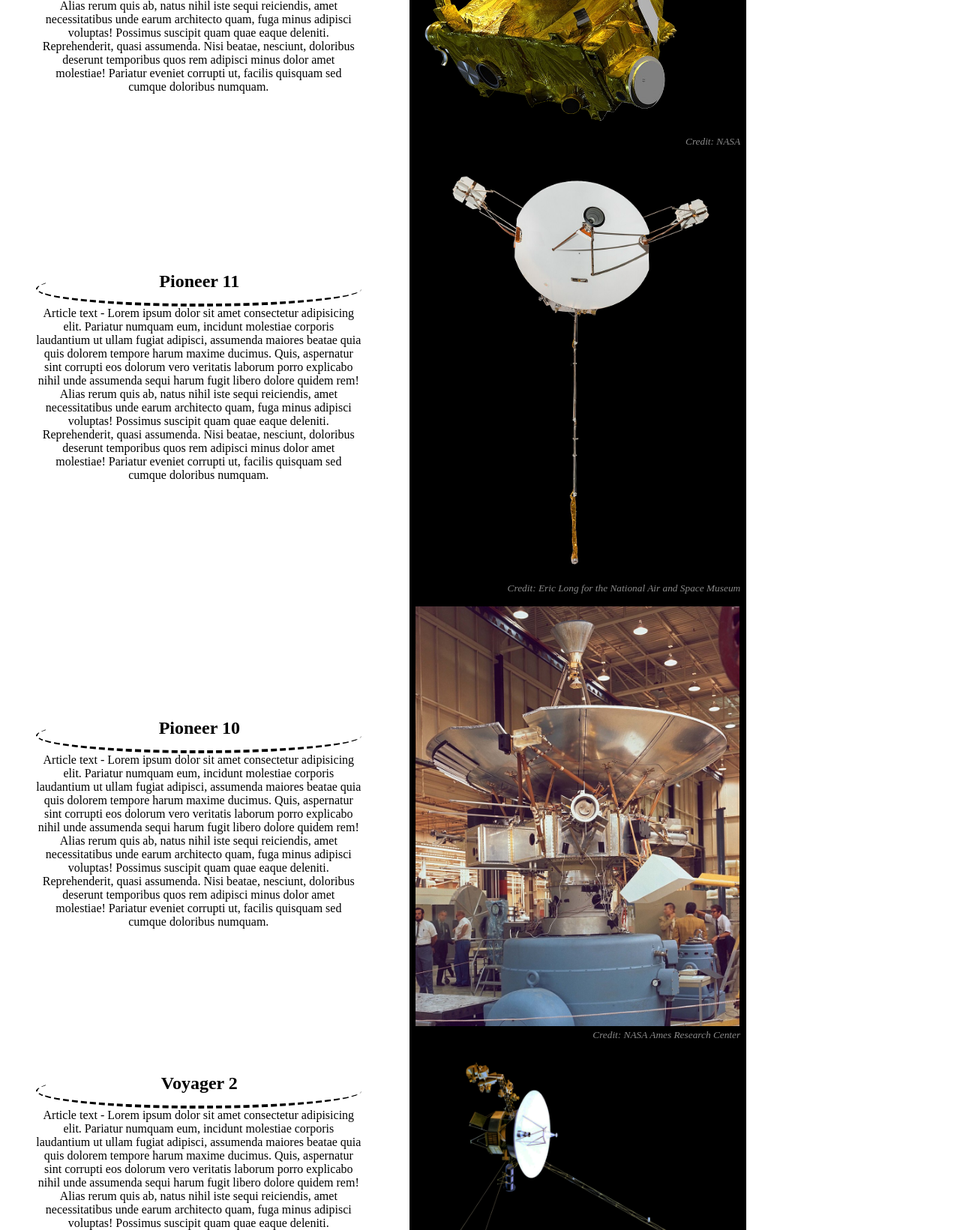
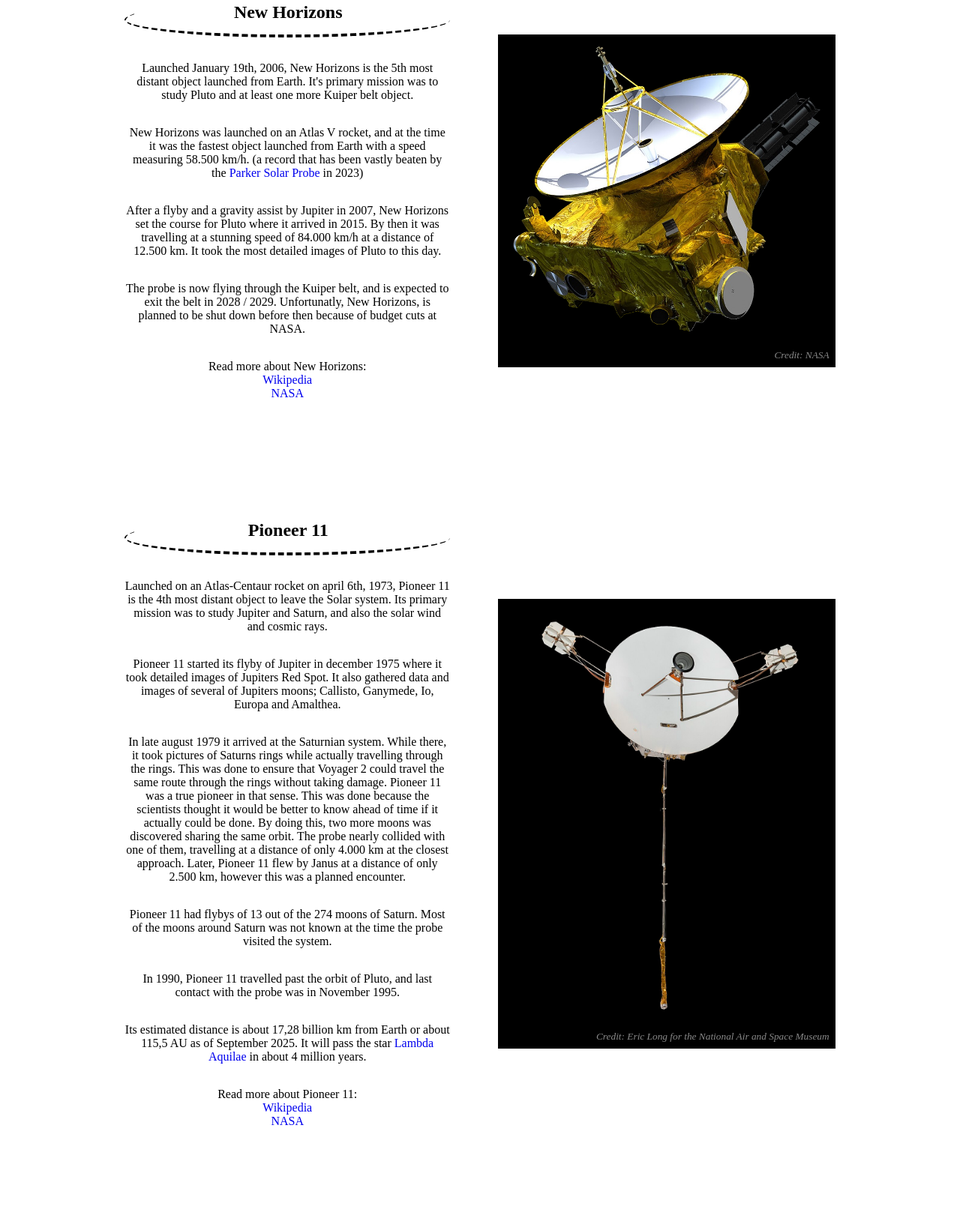
Before and after one commit to RabbagastRobert/oppgave-3, a website: page index.html in a window 1280 px wide. Shown: the part 1159-2800 px from the top of the page at 75% size. Drawn offline with Linux system fonts and the light colour scheme.

Commit message:
Created articles about New Horizons and Pioneer 10 and 11

```diff
--- a/index.html
+++ b/index.html
@@ -10,11 +10,11 @@
   <script type="module" src="script.js"></script>
 </head>
 
-<body>
+<body class="colFlex">
 
   <!-- HEADER -->
 
-  <header>
+  <header class="shadow">
     <!-- Navigation -->
     <img src="assets/nesa-logo.png" alt="logo" class="logo" />
     <nav id="headerNav">
@@ -39,8 +39,8 @@
         <img src="assets/menu-burger.png" alt="menu" id="hamburger" />
       </div>
     </nav>
-    <div id="hamburgerMenu">
-      <ul id="hamburgerNavList">
+    <div id="hamburgerMenu" class="shadow">
+      <ul id="hamburgerNavList" class="colFlex">
         <a href="#newHorizons">
           <li>New Horizons</li>
         </a>
@@ -62,87 +62,155 @@
 
   <!-- MAIN -->
 
-  <main>
-    <section class="hero">
+  <main class="colFlex">
+
+    <section class="hero colFlex">
       <h1>The most distant objects made on Earth</h1>
       <img src="assets/launch.jpg" alt="Launch of New Horizons" />
+      <p>Credit: Kim Shiflett</p>
     </section>
 
-    <section class="article" id="newHorizons">
+    <section class="article colFlex" id="newHorizons">
       <div class="articleContainer">
-        <div class="articleText">
+        <div class="articleText colFlex">
           <h2>New Horizons</h2>
-          Article text - Lorem ipsum dolor sit amet consectetur adipisicing elit.
-          Pariatur numquam eum, incidunt molestiae corporis laudantium ut ullam
-          fugiat adipisci, assumenda maiores beatae quia quis dolorem tempore
-          harum maxime ducimus. Quis, aspernatur sint corrupti eos dolorum vero
-          veritatis laborum porro explicabo nihil unde assumenda sequi harum fugit
-          libero dolore quidem rem! Alias rerum quis ab, natus nihil iste sequi
-          reiciendis, amet necessitatibus unde earum architecto quam, fuga minus
-          adipisci voluptas! Possimus suscipit quam quae eaque deleniti.
-          Reprehenderit, quasi assumenda. Nisi beatae, nesciunt, doloribus
-          deserunt temporibus quos rem adipisci minus dolor amet molestiae!
-          Pariatur eveniet corrupti ut, facilis quisquam sed cumque doloribus
-          numquam.
+          <p>
+            Launched January 19th, 2006, New Horizons is the 5th most distant object launched from Earth.
+            It's primary mission was to study Pluto and at least one more Kuiper belt object.
+          </p>
+          <p>
+            New Horizons was launched on an Atlas V rocket, and at the time it was the fastest object launched from
+            Earth with a speed measuring 58.500 km/h.
+            (a record that has been vastly beaten by the
+            <a href="https://en.wikipedia.org/wiki/Parker_Solar_Probe" target="_blank">
+              Parker Solar Probe
+            </a> in 2023)
+          </p>
+          <p>
+            After a flyby and a gravity assist by Jupiter in 2007, New Horizons set the course for Pluto where it
+            arrived in 2015.
+            By then it was travelling at a stunning speed of 84.000 km/h at a distance of 12.500 km. It took the most
+            detailed images
+            of Pluto to this day.
+          </p>
+          <p>
+            The probe is now flying through the Kuiper belt, and is expected to exit the belt in 2028 / 2029.
+            Unfortunatly, New Horizons,
+            is planned to be shut down before then because of budget cuts at NASA.
+          </p>
+          <p>
+            Read more about New Horizons:<br />
+            <a href="https://en.wikipedia.org/wiki/New_Horizons" target="_blank"> Wikipedia</a><br />
+            <a href="https://science.nasa.gov/mission/new-horizons/" target="_blank">NASA</a>
+          </p>
         </div>
-        <div class="articleImage">
+        <div class="articleImage colFlex">
           <img src="assets/new-horizons.png" alt="New Horizons" />
           <p>Credit: NASA</p>
         </div>
       </div>
     </section>
 
-    <section class="article" id="pioneer11">
+    <section class="article colFlex" id="pioneer11">
       <div class="articleContainer">
-        <div class="articleText">
+        <div class="articleText colFlex">
           <h2>Pioneer 11</h2>
-          Article text - Lorem ipsum dolor sit amet consectetur adipisicing elit.
-          Pariatur numquam eum, incidunt molestiae corporis laudantium ut ullam
-          fugiat adipisci, assumenda maiores beatae quia quis dolorem tempore
-          harum maxime ducimus. Quis, aspernatur sint corrupti eos dolorum vero
-          veritatis laborum porro explicabo nihil unde assumenda sequi harum fugit
-          libero dolore quidem rem! Alias rerum quis ab, natus nihil iste sequi
-          reiciendis, amet necessitatibus unde earum architecto quam, fuga minus
-          adipisci voluptas! Possimus suscipit quam quae eaque deleniti.
-          Reprehenderit, quasi assumenda. Nisi beatae, nesciunt, doloribus
-          deserunt temporibus quos rem adipisci minus dolor amet molestiae!
-          Pariatur eveniet corrupti ut, facilis quisquam sed cumque doloribus
-          numquam.
+          <p>
+            Launched on an Atlas-Centaur rocket on april 6th, 1973, Pioneer 11 is the 4th most distant object to leave
+            the Solar system. Its primary mission was to study Jupiter and Saturn, and also the solar wind and cosmic
+            rays.
+          </p>
+          <p>
+            Pioneer 11 started its flyby of Jupiter in december 1975 where it took detailed images of Jupiters Red Spot.
+            It also gathered data and images of several of Jupiters moons; Callisto, Ganymede, Io, Europa and Amalthea.
+          </p>
+          <p>
+            In late august 1979 it arrived at the Saturnian system. While there, it took pictures of Saturns rings while
+            actually
+            travelling through the rings. This was done to ensure that Voyager 2 could travel the same route through the
+            rings
+            without taking damage. Pioneer 11 was a true pioneer in that sense. This was done because the scientists
+            thought it would
+            be better to know ahead of time if it actually could be done. By doing this, two more moons was discovered
+            sharing the
+            same orbit. The probe nearly collided with one of them, travelling at a distance of only 4.000 km at the
+            closest approach.
+            Later, Pioneer 11 flew by Janus at a distance of only 2.500 km, however this was a planned encounter.
+          </p>
+          <p>
+            Pioneer 11 had flybys of 13 out of the 274 moons of Saturn. Most of the moons around Saturn was not known at
+            the
+            time the probe visited the system.
+          </p>
+          <p>
+            In 1990, Pioneer 11 travelled past the orbit of Pluto, and last contact with the probe was in November 1995.
+          </p>
+          <p>
+            Its estimated distance is about 17,28 billion km from Earth or about 115,5 AU as of September 2025.
+            It will pass the star
+            <a href="https://en.wikipedia.org/wiki/Lambda_Aquilae" target="_blank">
+              Lambda Aquilae
+            </a> in about 4 million years.
+          </p>
+          <p>
+            Read more about Pioneer 11:<br />
+            <a href="https://en.wikipedia.org/wiki/Pioneer_11" target="_blank">Wikipedia</a><br />
+            <a href="https://science.nasa.gov/mission/pioneer-11/" target="_blank">NASA</a>
+          </p>
         </div>
-        <div class="articleImage">
+        <div class="articleImage colFlex">
           <img src="assets/pioneer11.jpg" alt="Pioneer 11" />
           <p>Credit: Eric Long for the National Air and Space Museum</p>
         </div>
       </div>
     </section>
 
-    <section class="article" id="pioneer10">
+    <section class="article colFlex" id="pioneer10">
       <div class="articleContainer">
-        <div class="articleText">
+        <div class="articleText colFlex">
           <h2>Pioneer 10</h2>
-          Article text - Lorem ipsum dolor sit amet consectetur adipisicing elit.
-          Pariatur numquam eum, incidunt molestiae corporis laudantium ut ullam
-          fugiat adipisci, assumenda maiores beatae quia quis dolorem tempore
-          harum maxime ducimus. Quis, aspernatur sint corrupti eos dolorum vero
-          veritatis laborum porro explicabo nihil unde assumenda sequi harum fugit
-          libero dolore quidem rem! Alias rerum quis ab, natus nihil iste sequi
-          reiciendis, amet necessitatibus unde earum architecto quam, fuga minus
-          adipisci voluptas! Possimus suscipit quam quae eaque deleniti.
-          Reprehenderit, quasi assumenda. Nisi beatae, nesciunt, doloribus
-          deserunt temporibus quos rem adipisci minus dolor amet molestiae!
-          Pariatur eveniet corrupti ut, facilis quisquam sed cumque doloribus
-          numquam.
+          <p>
+            Pioneer 10 was launched on March 3rd, 1972. Pioneer 10 was also launched with an Atlas-Centaur rocket.
+            It was the first probe to travel beyond the asteroid belt and take pictures of Jupiter up close.
+          </p>
+          <p>
+            It reached Jupiter in November 1973 and took about 500 pictures of the gas giant. While there it was
+            discovered that
+            the radiation from the planet was 10 times higher than previously predicted, and it was feared that the
+            probe wouldn't
+            survive the encounter. However, the probe made it through, only loosing a few of the images it had taken.
+          </p>
+          <p>
+            The last, very weak, signal was received on January 23rd, 2003.<br />
+            Both Pioneer 10 and Pioneer 11 carried one of the famous gold-anodized aluminum plaque depicting figures of
+            a male and
+            a female human, and also symbols showing the origin of the probe, should any intelligent alien species ever
+            discover any of the probes.
+          </p>
+          <p>
+            Pioneer 10 is expected to pass nearby the star
+            <a href="https://en.wikipedia.org/wiki/Aldebaran" target="_blank">
+              Aldebaran
+            </a>
+            in about 2 million years.<br />
+            As of July 2025, it is about 20.9 billion km from Earth, or about 139,7 AU.
+          </p>
+          <p>
+            Read more about Pioneer 10:<br />
+            <a href="https://en.wikipedia.org/wiki/Pioneer_10" target="_blank">Wikipedia</a><br />
+            <a href="https://science.nasa.gov/mission/pioneer-10/" target="_blank">NASA</a>
+          </p>
         </div>
-        <div class="articleImage">
+        <div class="articleImage colFlex">
           <img src="assets/pioneer10.jpg" alt="Pioneer 10" />
           <p>Credit: NASA Ames Research Center</p>
         </div>
       </div>
     </section>
 
-    <section class="article" id="voyager2">
+    <section class="article colFlex" id="voyager2">
       <div class="articleContainer">
-        <div class="articleText">
+        <div class="articleText colFlex">
           <h2>Voyager 2</h2>
           Article text - Lorem ipsum dolor sit amet consectetur adipisicing elit.
           Pariatur numquam eum, incidunt molestiae corporis laudantium ut ullam
@@ -157,16 +225,16 @@
           Pariatur eveniet corrupti ut, facilis quisquam sed cumque doloribus
           numquam.
         </div>
-        <div class="articleImage">
+        <div class="articleImage colFlex">
           <img src="assets/voyager2.png" alt="Voyager 2" />
           <p>Credit: NASA</p>
         </div>
       </div>
     </section>
 
-    <section class="article" id="voyager1">
+    <section class="article colFlex" id="voyager1">
       <div class="articleContainer">
-        <div class="articleText">
+        <div class="articleText colFlex">
           <h2>Voyager 1</h2>
           Article text - Lorem ipsum dolor sit amet consectetur adipisicing elit.
           Pariatur numquam eum, incidunt molestiae corporis laudantium ut ullam
@@ -181,7 +249,7 @@
           Pariatur eveniet corrupti ut, facilis quisquam sed cumque doloribus
           numquam.
         </div>
-        <div class="articleImage">
+        <div class="articleImage colFlex">
           <img src="assets/voyager1.jpg" alt="Voyager 1" />
           <p>Credit: NASA/JPL</p>
         </div>
@@ -191,14 +259,14 @@
   </main>
 
   <!-- FOOTER -->
-  <footer>
+  <footer class="colFlex">
     <ul class="socials">
       <li><a href="#fakeContacts" class="fakeLinks"><img src="assets/facebook.png" /></a></li>
       <li><a href="#fakeContacts" class="fakeLinks"><img src="assets/instagram.png" /></a></li>
       <li><a href="#fakeContacts" class="fakeLinks"><img src="assets/reddit.png" /></a></li>
     </ul>
     <p>NESA © 2025</p>
-    <div id="fakeContacts">
+    <aside id="fakeContacts" class="colFlex shadow">
       <a href="#fakeContacts" id="closeFakeContacts"><img src="assets/circle-xmark.png" alt="Close" /></a>
       <h3>Thank you for your interest in NESA!</h3>
       <p>
@@ -206,8 +274,8 @@
         my work for an assignment @ Kodeloftet - Fontenehuset Bergen<br />
         I still hope you appreciated my work! <br />
       </p>
-      <p>Robert "Rabbagast" Larsen</p>
-    </div>
+      <p><b>Robert "Rabbagast" Larsen</b></p>
+    </aside>
   </footer>
 </body>
 
```
